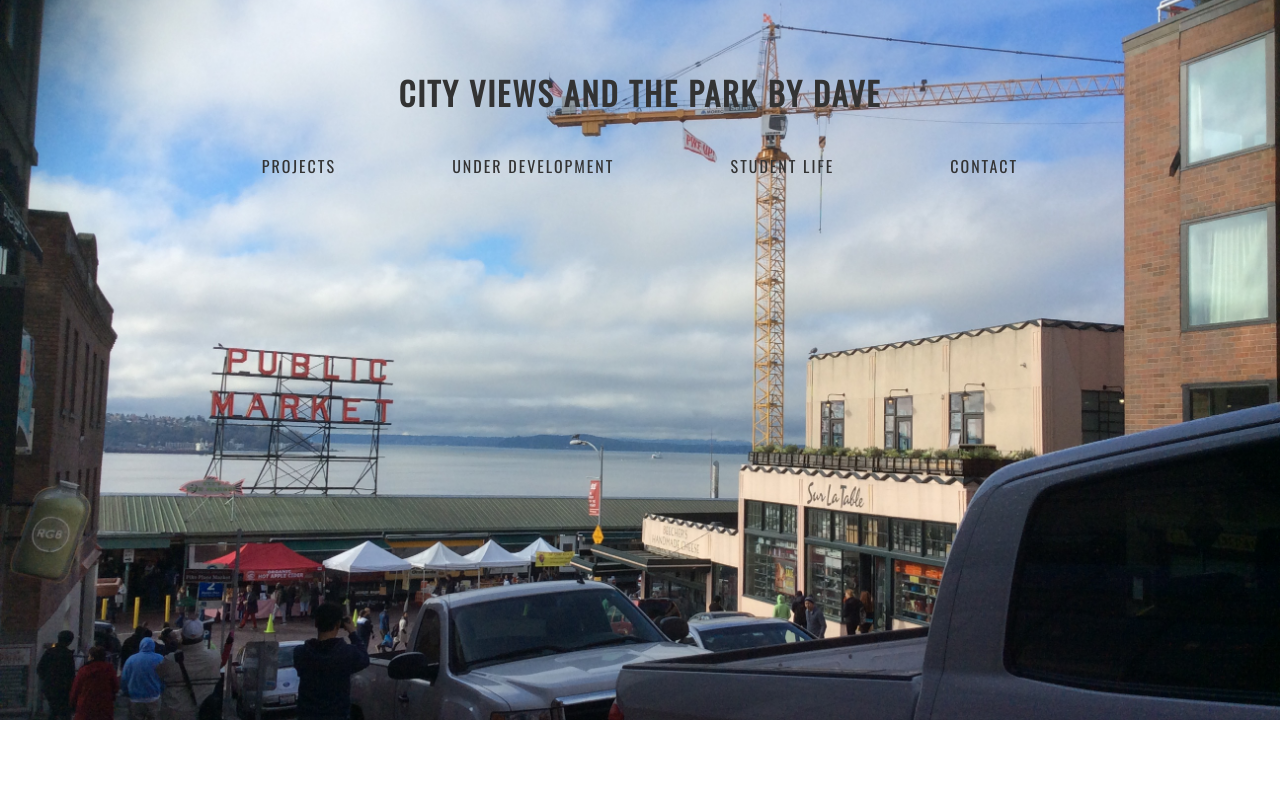
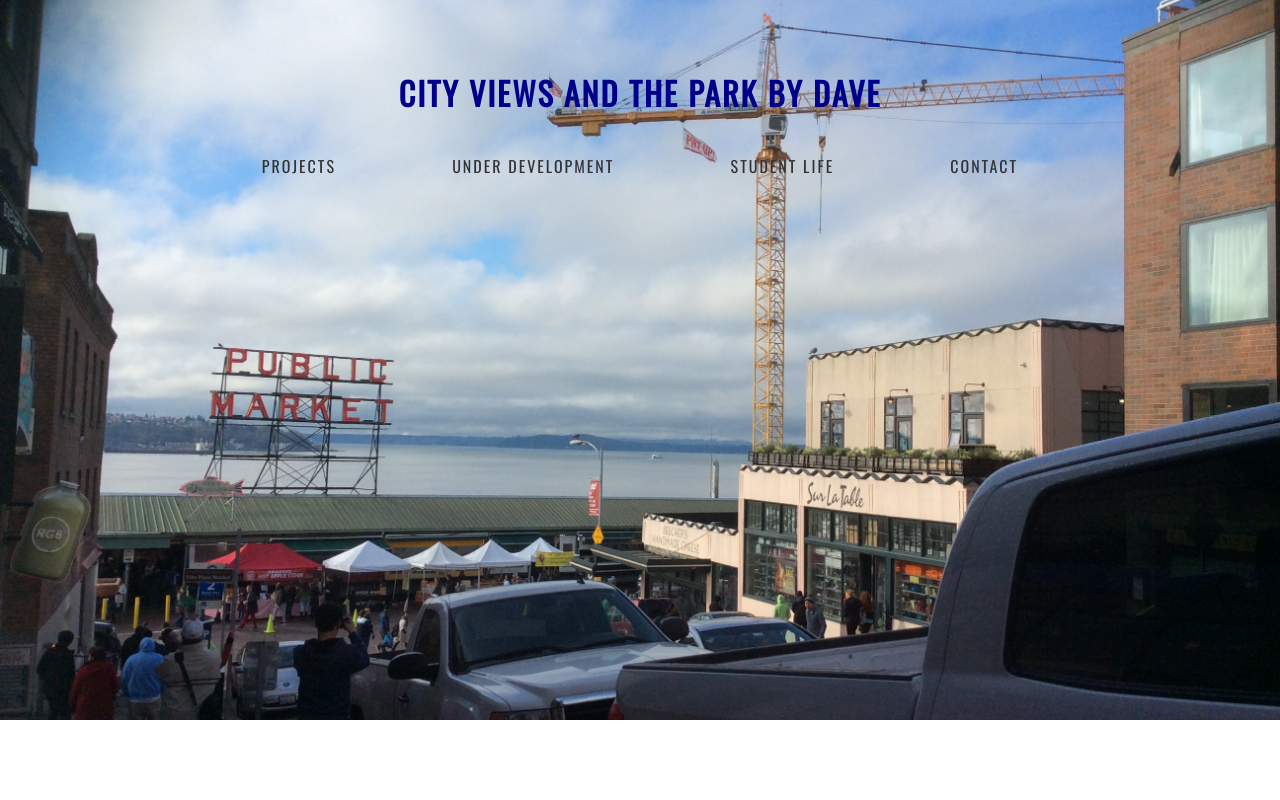
Before and after one commit to NJSal/PersonalWebsite, a plain HTML site: page index.html in a window 1280 px wide. Shown: the top 800 px of the page. Drawn offline with nearby package versions, Linux system fonts and the light colour scheme.

```diff
--- a/css/main.css
+++ b/css/main.css
@@ -9,7 +9,7 @@
 body {
     margin: 0;
     font-family: 'Nunito Sans', sans-serif;
-    color: #333;
+    color: darkblue;
 }
 
 h1, h2, h3, h4 {
```
